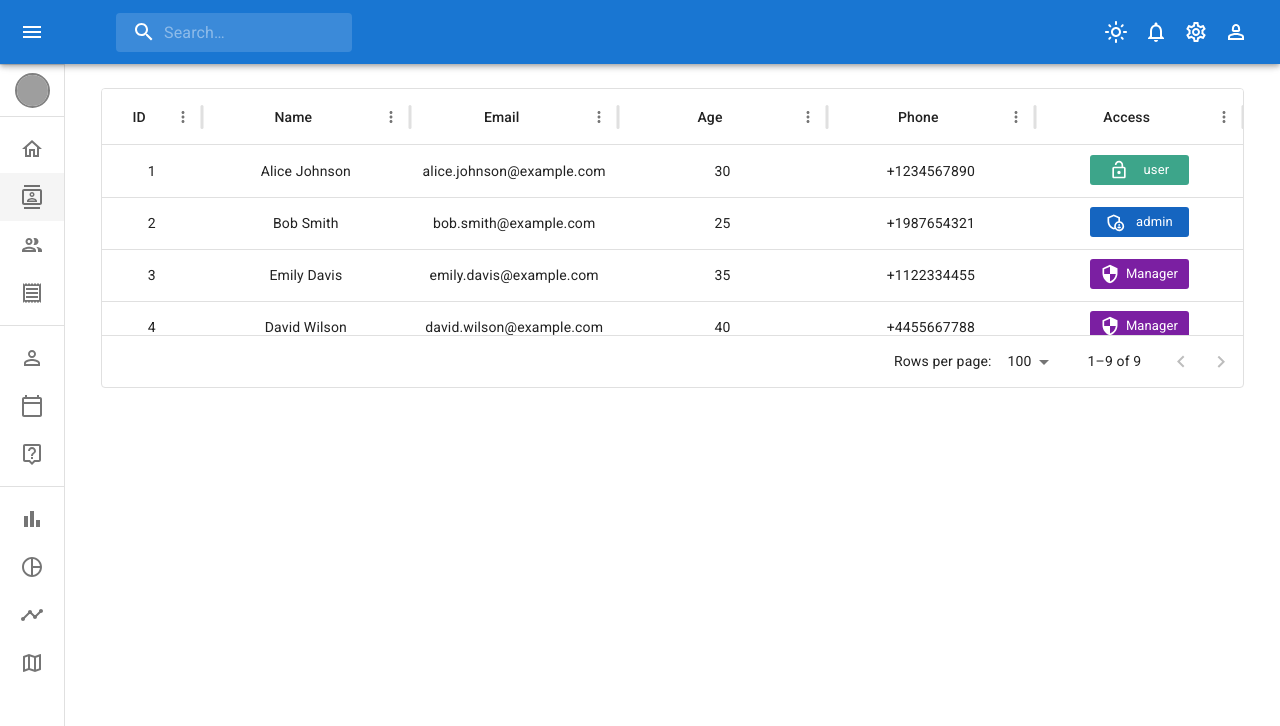
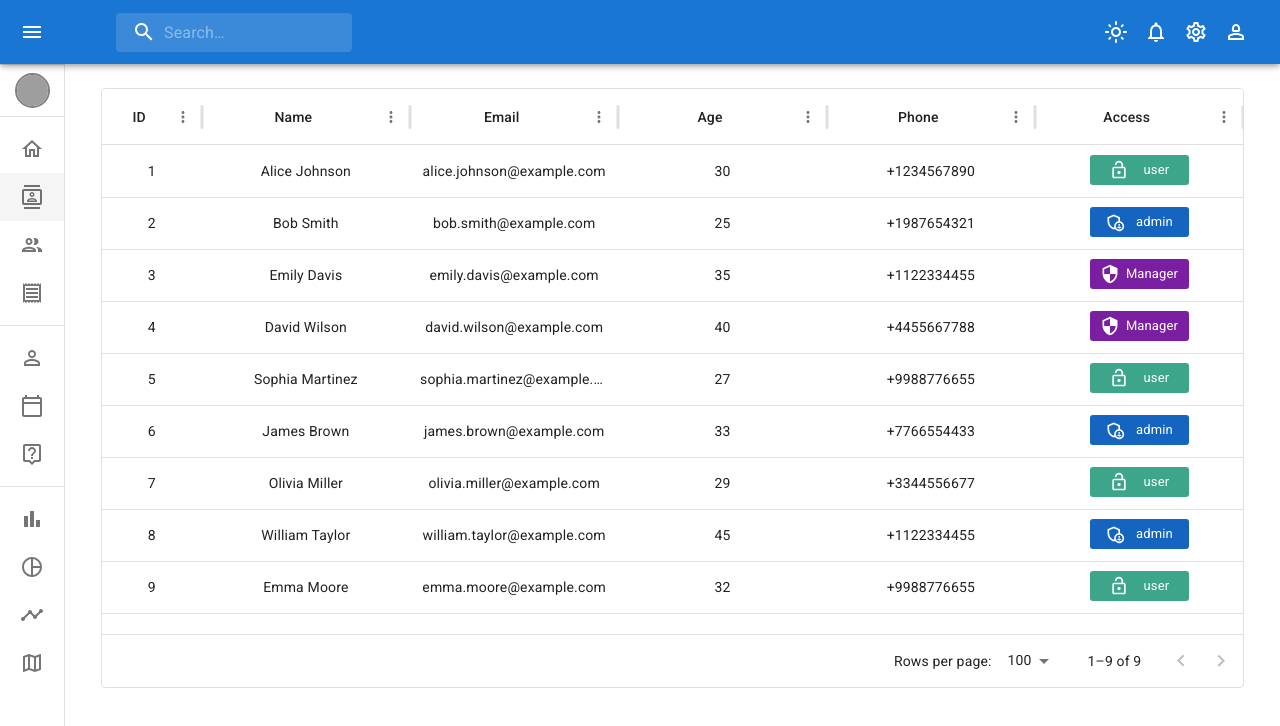
Before and after one commit to rachidBounessah/React-AdminDashboard, a React (Vite) app: page /team in a window 1280 px wide. Shown: the top 726 px of the page. Built offline with nearby package versions, Linux system fonts and the light colour scheme; grey boxes are pictures that could not be loaded.

Commit message:
conatct page with filter

```diff
--- a/src/page/Team/Team.jsx
+++ b/src/page/Team/Team.jsx
@@ -110,7 +110,7 @@ export default function Team() {
   return (
     <Box
       sx={{
-        height: 300,
+        height: 600,
         width: "98%",
         mx: "auto",
       }}
--- a/src/page/contacts/Contacts.jsx
+++ b/src/page/contacts/Contacts.jsx
@@ -1,5 +1,25 @@
 import React from "react";
+import { DataGrid, GridToolbar } from "@mui/x-data-grid";
+import { Box, Typography, useTheme } from "@mui/material";
+import { columns, rows } from "./data";
 
 export default function Contacts() {
-  return <div>Contacts</div>;
+  return (
+    <Box
+      sx={{
+        height: 600,
+        width: "98%",
+        mx: "auto",
+      }}
+    >
+      <DataGrid
+        slots={{
+          toolbar: GridToolbar,
+        }}
+        rows={rows}
+        // @ts-ignore
+        columns={columns}
+      />
+    </Box>
+  );
 }
--- /dev/null
+++ b/src/page/contacts/data.js
@@ -0,0 +1,149 @@
+export const columns = [
+  { field: "id", headerName: "ID", width: 33 },
+  { field: "registrarID", headerName: "Regidtrar ID" },
+  {
+    field: "name",
+    headerName: " Name",
+    flex: 1,
+    cellClassName: "name-column--cell",
+  },
+  {
+    field: "age",
+    headerName: "Age",
+    type: "number",
+    headerAlign: "left",
+    align: "left",
+    width: 33,
+  },
+  { field: "phone", headerName: "Phone Number", flex: 1 },
+  { field: "email", headerName: "Email", flex: 1 },
+  { field: "address", headerName: "Address", flex: 1 },
+  { field: "city", headerName: "City", flex: 1 },
+  { field: "zipCode", headerName: "Zip Code" },
+];
+
+export const rows = [
+  {
+    id: 1,
+    name: "rachid",
+    email: "rachid@gmail.com",
+    age: 27,
+    phone: "(124)4578798",
+    address: "0912 Wom Street, Albama, SY10001",
+    city: "New York",
+    zipCode: "10001",
+    registrarID: 12345,
+  },
+  {
+    id: 2,
+    name: "John Doe",
+    email: "john.doe@example.com",
+    age: 35,
+    phone: "(234)5678901",
+    address: "456 Oak Avenue, California, CA90210",
+    city: "Los Angeles",
+    zipCode: "90210",
+    registrarID: 23456,
+  },
+  {
+    id: 3,
+    name: "Alice Smith",
+    email: "alice.smith@example.com",
+    age: 42,
+    phone: "(345)6789012",
+    address: "789 Pine Road, Texas, TX77001",
+    city: "Houston",
+    zipCode: "77001",
+    registrarID: 34567,
+  },
+  {
+    id: 4,
+    name: "Emma Johnson",
+    email: "emma.johnson@example.com",
+    age: 29,
+    phone: "(456)7890123",
+    address: "321 Maple Street, Florida, FL33000",
+    city: "Miami",
+    zipCode: "33000",
+    registrarID: 45678,
+  },
+  {
+    id: 5,
+    name: "Michael Brown",
+    email: "michael.brown@example.com",
+    age: 38,
+    phone: "(567)8901234",
+    address: "654 Elm Boulevard, Illinois, IL60001",
+    city: "Chicago",
+    zipCode: "60001",
+    registrarID: 56789,
+  },
+  {
+    id: 6,
+    name: "Sophia Lee",
+    email: "sophia.lee@example.com",
+    age: 25,
+    phone: "(678)9012345",
+    address: "987 Birch Lane, Washington, WA98001",
+    city: "Seattle",
+    zipCode: "98001",
+    registrarID: 67890,
+  },
+  {
+    id: 7,
+    name: "Daniel Miller",
+    email: "daniel.miller@example.com",
+    age: 45,
+    phone: "(789)0123456",
+    address: "123 Cedar Road, Arizona, AZ85001",
+    city: "Phoenix",
+    zipCode: "85001",
+    registrarID: 78901,
+  },
+  {
+    id: 8,
+    name: "Olivia Wilson",
+    email: "olivia.wilson@example.com",
+    age: 32,
+    phone: "(890)1234567",
+    address: "456 Pine Lane, Colorado, CO72000",
+    city: "Denver",
+    zipCode: "72000",
+    registrarID: 89012,
+  },
+  {
+    id: 9,
+    name: "James Davis",
+    email: "james.davis@example.com",
+    age: 31,
+    phone: "(901)2345678",
+    address: "789 Oak Street, Nevada, NV89001",
+    city: "Las Vegas",
+    zipCode: "89001",
+    registrarID: 90123,
+  },
+  {
+    id: 10,
+    name: "Emily Taylor",
+    email: "emily.taylor@example.com",
+    age: 28,
+    phone: "(012)3456789",
+    address: "321 Cedar Avenue, Oregon, OR97000",
+    city: "Portland",
+    zipCode: "97000",
+    registrarID: 10111,
+  },
+  {
+    id: 11,
+    name: "Liam Martinez",
+    email: "liam.martinez@example.com",
+    age: 33,
+    phone: "(123)4567890",
+    address: "654 Maple Road, Massachusetts, MA02000",
+    city: "Boston",
+    zipCode: "02000",
+    registrarID: 11122,
+  },
+];
+
+console.log(rows);
```
